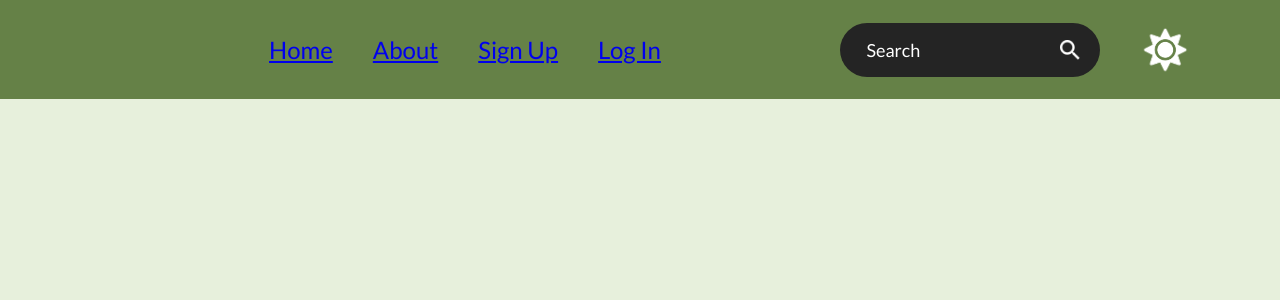
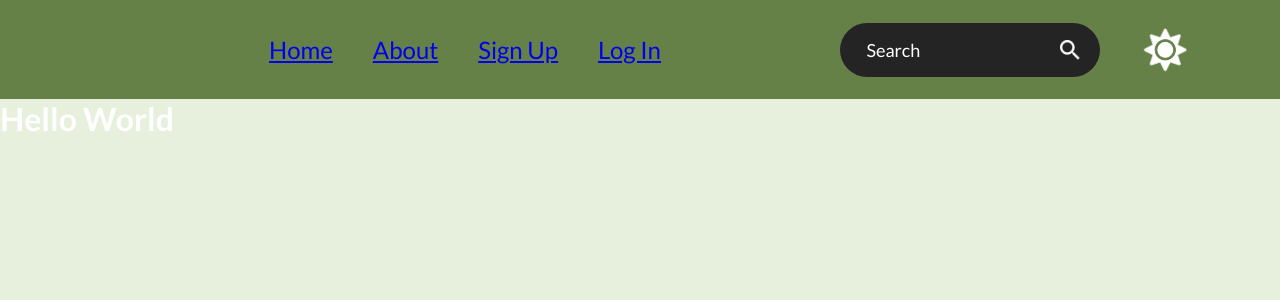
Before and after one commit to Miagotobene/event-flow-frontend, a React (Vite) app: page / in a window 1280 px wide. Shown: the top 300 px of the page. Built offline with nearby package versions, Linux system fonts and the light colour scheme.

Commit message:
feat: add Home component

```diff
--- a/src/App.jsx
+++ b/src/App.jsx
@@ -1,13 +1,15 @@
 import React, { useState } from 'react';
 import Navbar from './components/Navbar/Navbar';
+import Home from './components/Home'
 
 
 const App = () => {
 
-  const [theme, setTheme]= useState('light')
+  const [theme, setTheme] = useState('light')
   return (
     <div className={`container ${theme} App`}>
-      <Navbar  theme={theme} setTheme={setTheme}/>
+      <Navbar theme={theme} setTheme={setTheme} />
+      <Home theme={theme} />
     </div>
   )
 }
--- /dev/null
+++ b/src/components/Home.jsx
@@ -0,0 +1,11 @@
+
+
+const Home = (props) => {
+    const theme = props.theme;
+
+    return (
+        <h1>Hello World</h1>
+    )
+}
+
+export default Home;
```
Also changed, not shown: .eslintrc.cjs, src/components/CallToAction.jsx (added).
